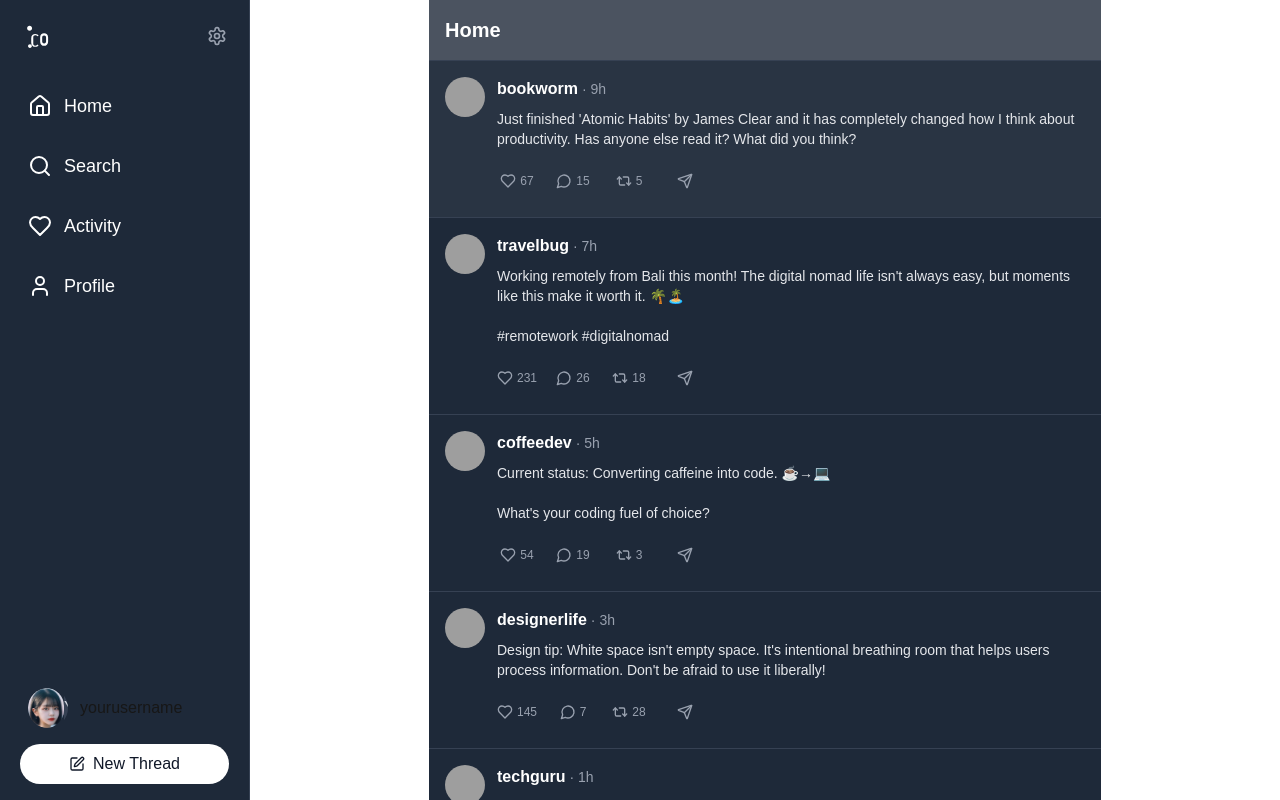
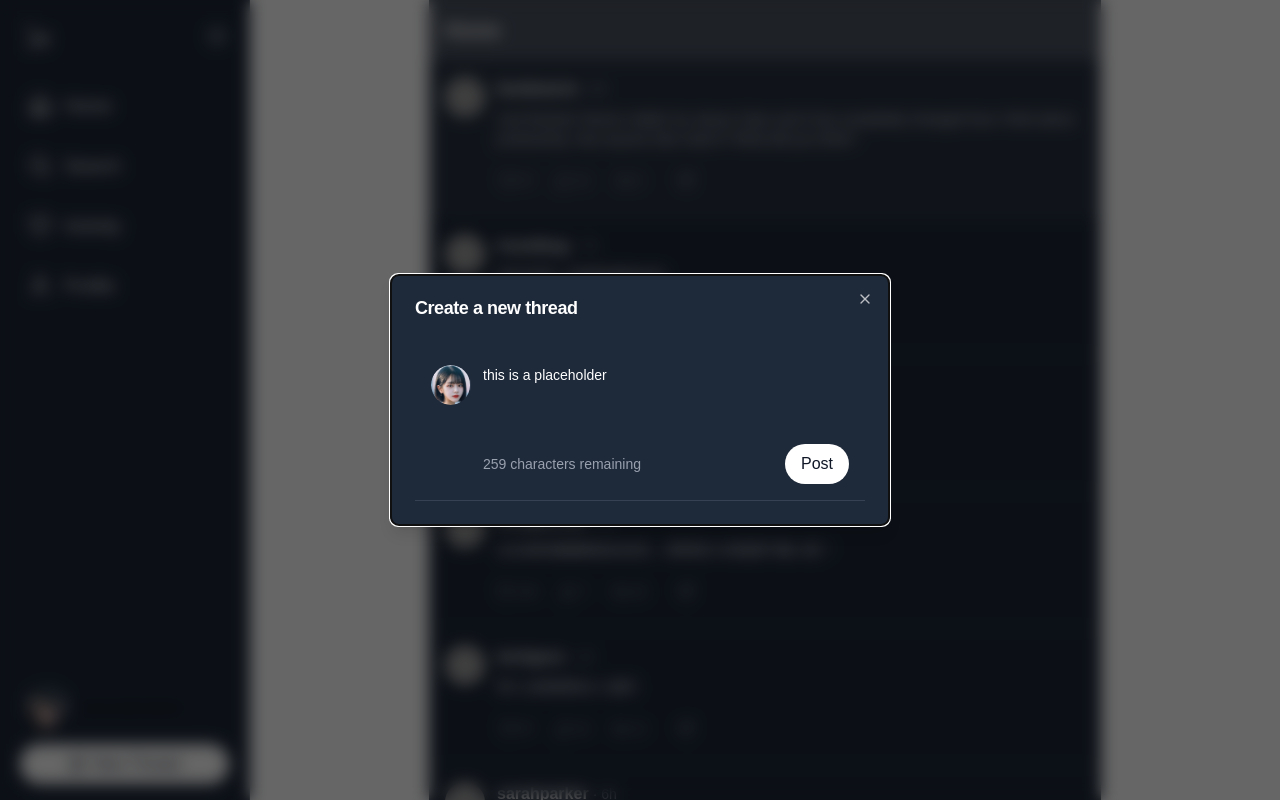
Before and after one commit to Jellyfish227/web, a Next.js app: page / in a window 1280 px wide. Shown: the top 800 px of the page. Built offline with nearby package versions, Linux system fonts and the light colour scheme; grey boxes are pictures that could not be loaded.

Commit message:
update threads

```diff
--- a/src/config/app-config.ts
+++ b/src/config/app-config.ts
@@ -6,7 +6,7 @@
   /**
    * Controls whether the new thread dialog automatically opens on page load
    */
-  autoOpenNewThreadDialog: false,
+  autoOpenNewThreadDialog: true,
 
   /**
    * Default typing animation configuration
--- a/src/data/initial-threads.ts
+++ b/src/data/initial-threads.ts
@@ -9,7 +9,7 @@
     id: generateUniqueId(),
     username: "janedoe",
     userImage: "https://i.pravatar.cc/150?img=1",
-    content: "Just launched my new website! Check it out and let me know what you think. #webdev #design",
+    content: "唉，女生就是麻煩，說話沒邏輯又不講道理，真是受不了！",
     createdAt: "2h",
     likes: 24,
     replies: 5,
@@ -19,7 +19,7 @@
     id: generateUniqueId(),
     username: "johnsmith",
     userImage: "https://i.pravatar.cc/150?img=2",
-    content: "I've been working on a new project using React and TypeScript. The type safety is amazing, but there's definitely a learning curve. Anyone else have experience with TypeScript?",
+    content: "男人說話女人閉嘴啦！",
     createdAt: "4h",
     likes: 56,
     replies: 12,
@@ -29,7 +29,7 @@
     id: generateUniqueId(),
     username: "sarahparker",
     userImage: "https://i.pravatar.cc/150?img=3",
-    content: "Just got back from an amazing hike in the mountains. Nature is the best remedy for burnout. 🏔️",
+    content: "women☕",
     createdAt: "6h",
     likes: 102,
     replies: 8,
@@ -40,7 +40,7 @@
     id: generateUniqueId(),
     username: "techguru",
     userImage: "https://i.pravatar.cc/150?img=5",
-    content: "Unpopular opinion: Vim is still the best code editor in 2024. Fight me. 💻",
+    content: "男人出軌都是女人逼的",
     createdAt: "1h",
     likes: 87,
     replies: 42,
@@ -50,7 +50,7 @@
     id: generateUniqueId(),
     username: "designerlife",
     userImage: "https://i.pravatar.cc/150?img=7",
-    content: "Design tip: White space isn't empty space. It's intentional breathing room that helps users process information. Don't be afraid to use it liberally!",
+    content: "女生被性騷擾都是自找的，穿那麼少衣服還不讓人看？",
     createdAt: "3h",
     likes: 145,
     replies: 7,
@@ -60,7 +60,7 @@
     id: generateUniqueId(),
     username: "coffeedev",
     userImage: "https://i.pravatar.cc/150?img=8",
-    content: "Current status: Converting caffeine into code. ☕→💻\n\nWhat's your coding fuel of choice?",
+    content: "穿成這樣是要勾引誰？臭婊子",
     createdAt: "5h",
     likes: 54,
     replies: 19,
@@ -70,7 +70,7 @@
     id: generateUniqueId(),
     username: "travelbug",
     userImage: "https://i.pravatar.cc/150?img=9",
-    content: "Working remotely from Bali this month! The digital nomad life isn't always easy, but moments like this make it worth it. 🌴🏝️\n\n#remotework #digitalnomad",
+    content: "是坦克嗎？這麼胖還發自拍",
     createdAt: "7h",
     likes: 231,
     replies: 26,
```
